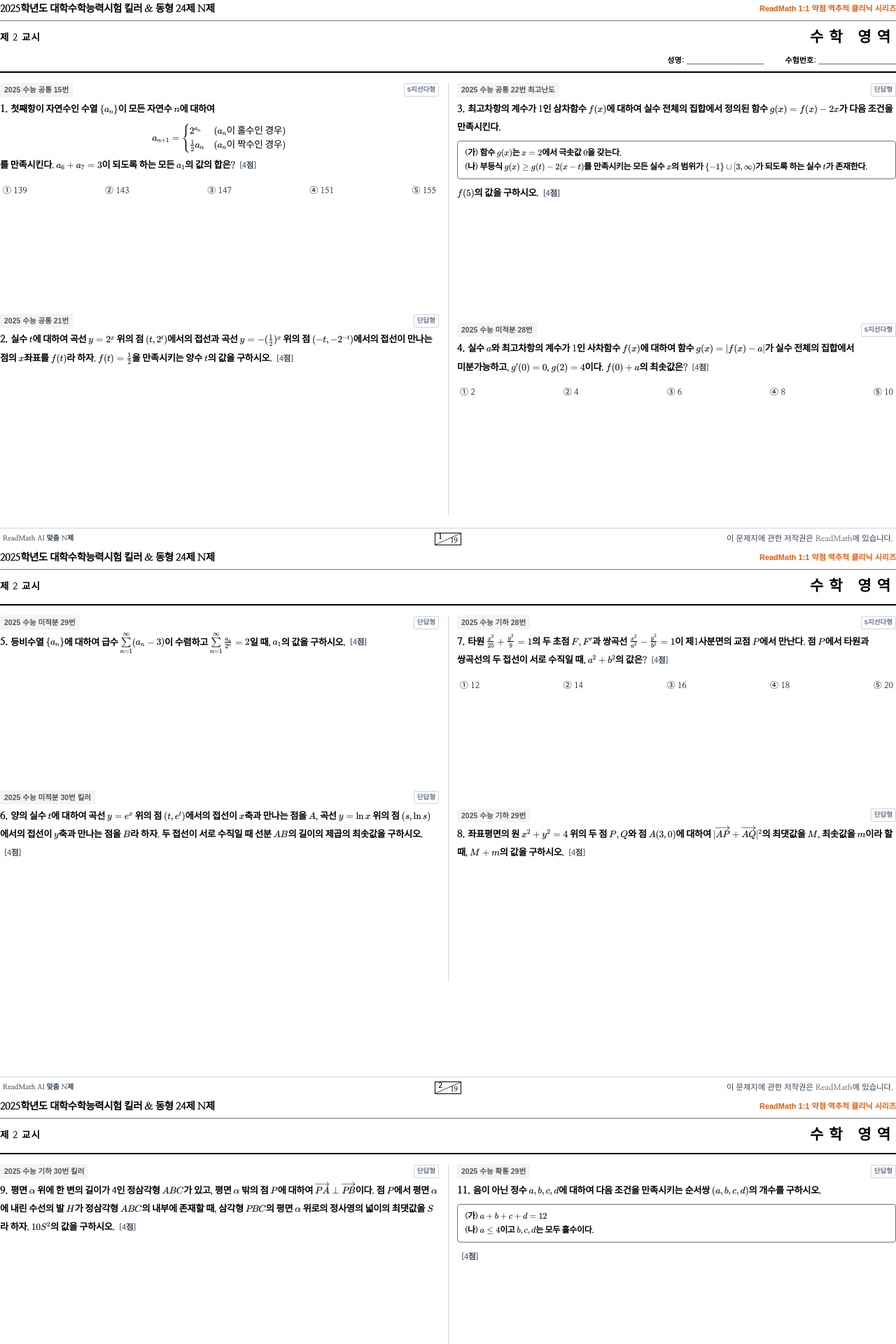
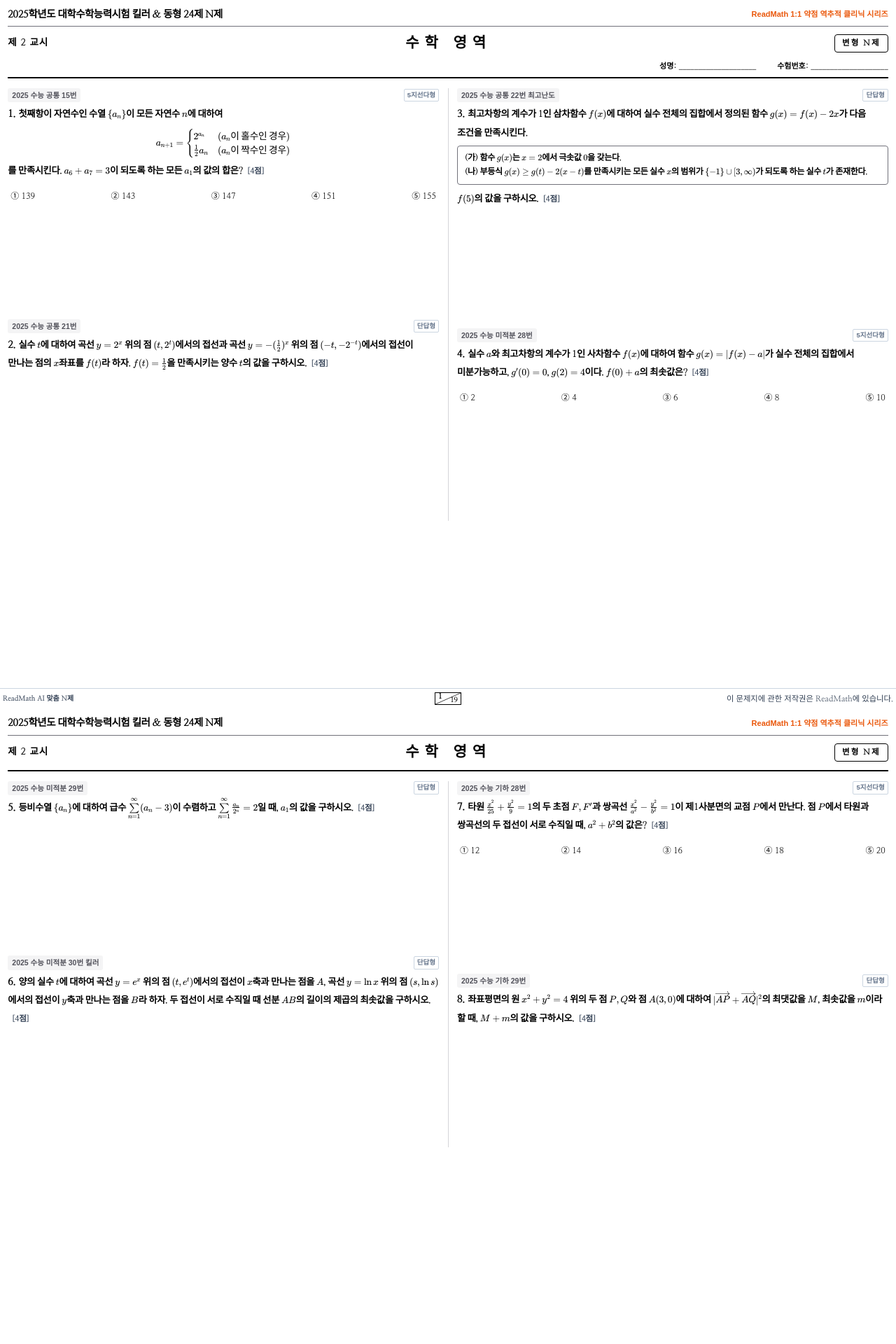
Before and after one commit to cheol-hun-kim/Readmath, a Python web app: template templates/nje_exam_24.html in a window 1280 px wide. Shown: the top 1920 px of the page at 70% size. Run offline with Jinja, Linux system fonts and the light colour scheme; the template is opened without the code that fills it, so the values that code supplies are empty; some web fonts are replaced.

Commit message:
fix(typesetting): purge top-corner page numbers and '홀수형' badges, enforce 268mm print height and safe margins against clipping

```diff
--- a/templates/concept_book.html
+++ b/templates/concept_book.html
@@ -34,8 +34,10 @@
     .page {
       page-break-after: always;
       position: relative;
-      min-height: 98vh;
-      padding-bottom: 25px;
+      width: 100%;
+      box-sizing: border-box;
+      overflow: visible;
+      padding: 2mm 3mm 4mm 3mm;
     }
 
     .page:last-child {
--- a/templates/nje_exam_24.html
+++ b/templates/nje_exam_24.html
@@ -11,7 +11,7 @@
 
     @page {
       size: A4 portrait;
-      margin: 12mm 15mm 12mm 15mm;
+      margin: 14mm 15mm 12mm 15mm;
     }
 
     * {
@@ -33,11 +33,16 @@
     .page {
       page-break-after: always;
       position: relative;
-      min-height: 98vh; width: 100%; box-sizing: border-box; overflow: hidden;
+      width: 100%;
+      height: 268mm;
+      min-height: 268mm;
+      max-height: 268mm;
+      box-sizing: border-box;
+      overflow: visible;
       display: flex;
       flex-direction: column;
       justify-content: space-between;
-      padding-bottom: 22px;
+      padding: 2mm 3mm 4mm 3mm;
     }
 
     .page:last-child {
@@ -317,22 +322,7 @@
       font-family: 'Nanum Myeongjo', serif;
     }
 
-    /* Large Outer Corner Page Number for CSAT Question Pages */
-    .csat-top-page-num {
-      position: absolute;
-      top: -6px;
-      font-size: 20px;
-      font-weight: 800;
-      font-family: 'Nanum Myeongjo', 'Batang', serif;
-      color: #000000;
-      line-height: 1;
-    }
-    .csat-top-page-num.top-left {
-      left: -2px;
-    }
-    .csat-top-page-num.top-right {
-      right: -2px;
-    }
+    /* Top page numbers permanently removed per user design direction */
 
     /* ================= EXPLANATION SECTION STYLING (SPACIOUS 2 PER PAGE) ================= */
     .sol-header {
@@ -559,7 +549,7 @@
         <div class="csat-header-main">
           <span class="csat-period">제 2 교시</span>
           <span class="csat-subject-title">수학 영역</span>
-
+          <span class="csat-type-badge">변형 N제</span>
         </div>
         <div class="csat-student-info">
       <span>성명: ____________________</span>
@@ -639,7 +629,7 @@
         <div class="csat-header-main">
           <span class="csat-period">제 2 교시</span>
           <span class="csat-subject-title">수학 영역</span>
-
+          <span class="csat-type-badge">변형 N제</span>
         </div>
 
       </div>
@@ -716,7 +706,7 @@
         <div class="csat-header-main">
           <span class="csat-period">제 2 교시</span>
           <span class="csat-subject-title">수학 영역</span>
-
+          <span class="csat-type-badge">변형 N제</span>
         </div>
 
       </div>
@@ -793,7 +783,7 @@
         <div class="csat-header-main">
           <span class="csat-period">제 2 교시</span>
           <span class="csat-subject-title">수학 영역</span>
-
+          <span class="csat-type-badge">변형 N제</span>
         </div>
 
       </div>
@@ -870,7 +860,7 @@
         <div class="csat-header-main">
           <span class="csat-period">제 2 교시</span>
           <span class="csat-subject-title">수학 영역</span>
-
+          <span class="csat-type-badge">변형 N제</span>
         </div>
 
       </div>
@@ -947,7 +937,7 @@
         <div class="csat-header-main">
           <span class="csat-period">제 2 교시</span>
           <span class="csat-subject-title">수학 영역</span>
-
+          <span class="csat-type-badge">변형 N제</span>
         </div>
 
       </div>
```
Also changed, not shown: adversarial_visual_auditor.py (+8 -0 lines), build_full_nje.py (+11 -21 lines), 4 other files.
